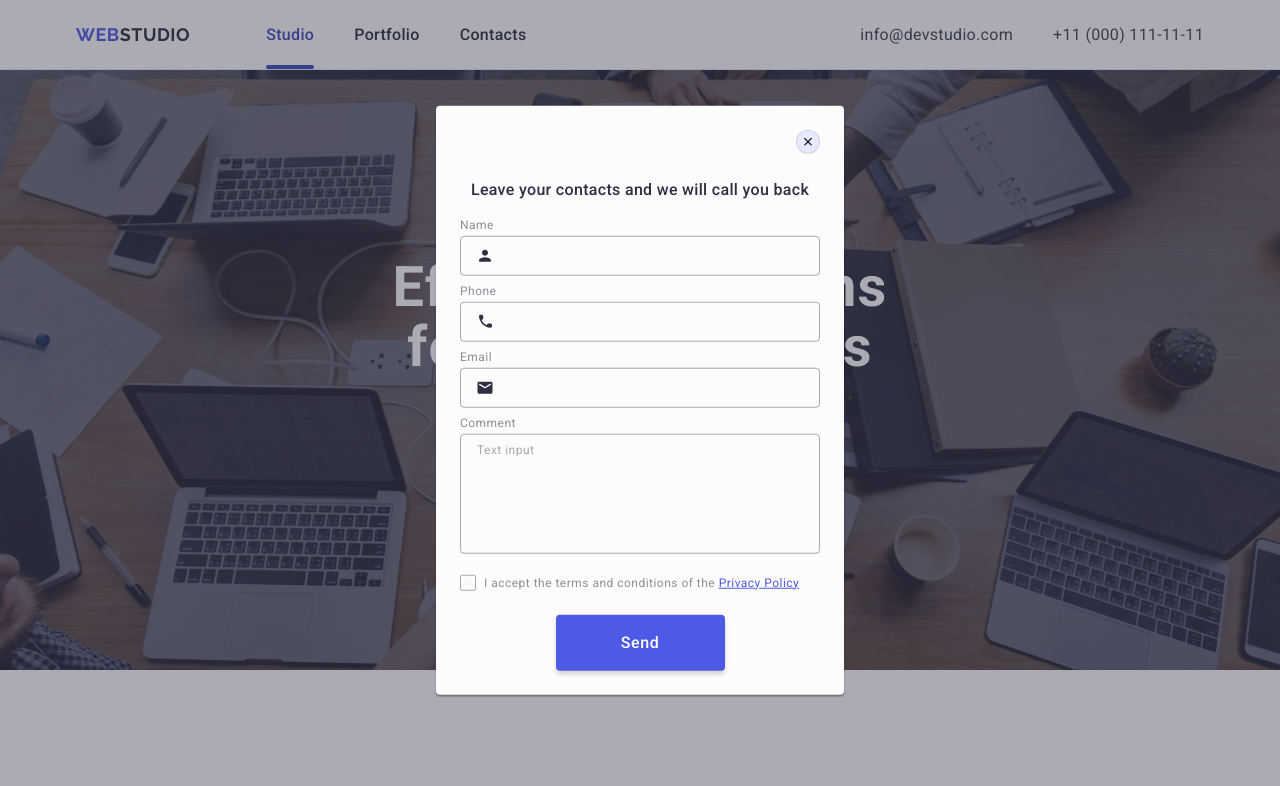
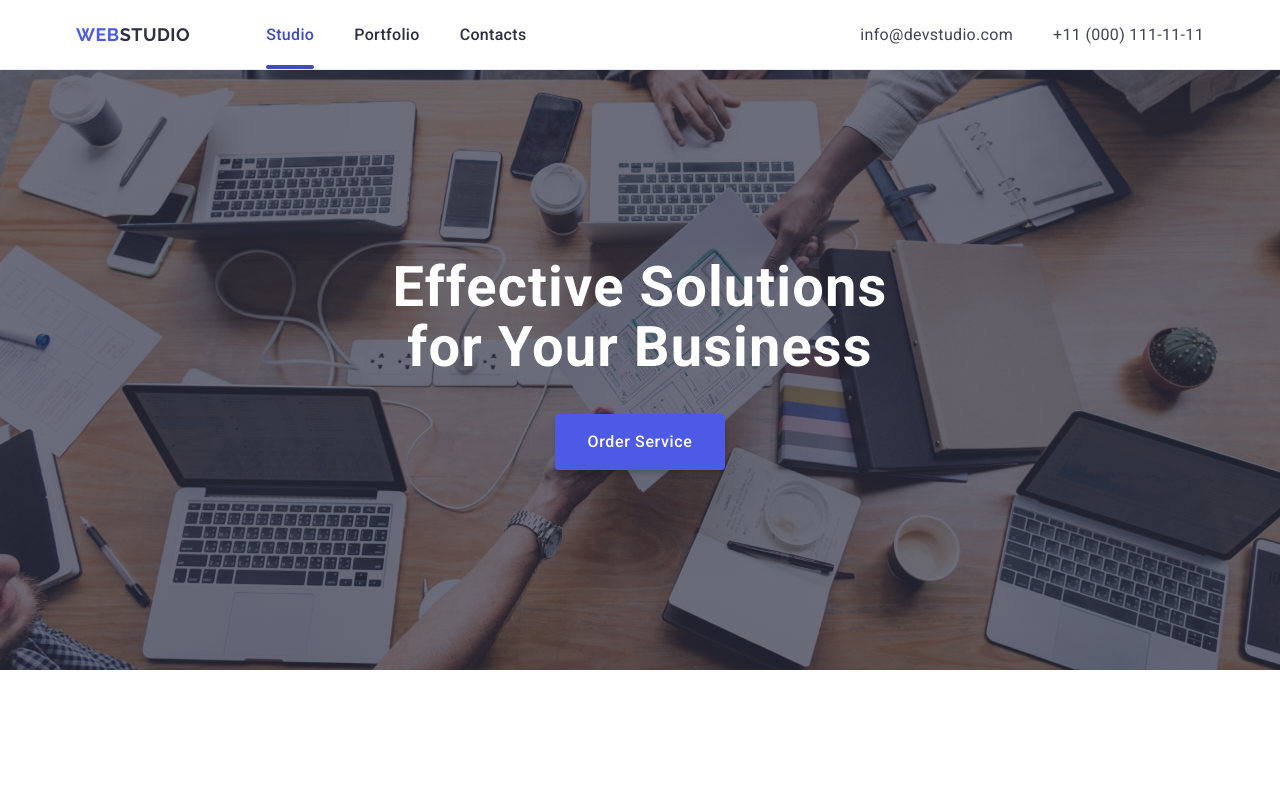
Before and after one commit to Juliase4/goit-markup-hw-06, a plain HTML site: page index.html in a window 1280 px wide. Shown: the top 786 px of the page. Drawn offline with nearby package versions, Linux system fonts and the light colour scheme.

Commit message:
Готовий проект

```diff
--- a/index.html
+++ b/index.html
@@ -622,7 +622,7 @@
   </footer>
 
   <!-- MODAL WINDOW -->
-  <div class="backdrop is-open">
+  <div class="backdrop">
     <div class="modal">
       <button class="modal-close"
               type="button">
```
Also changed, not shown: css/styles.css (+4 -4 lines).
